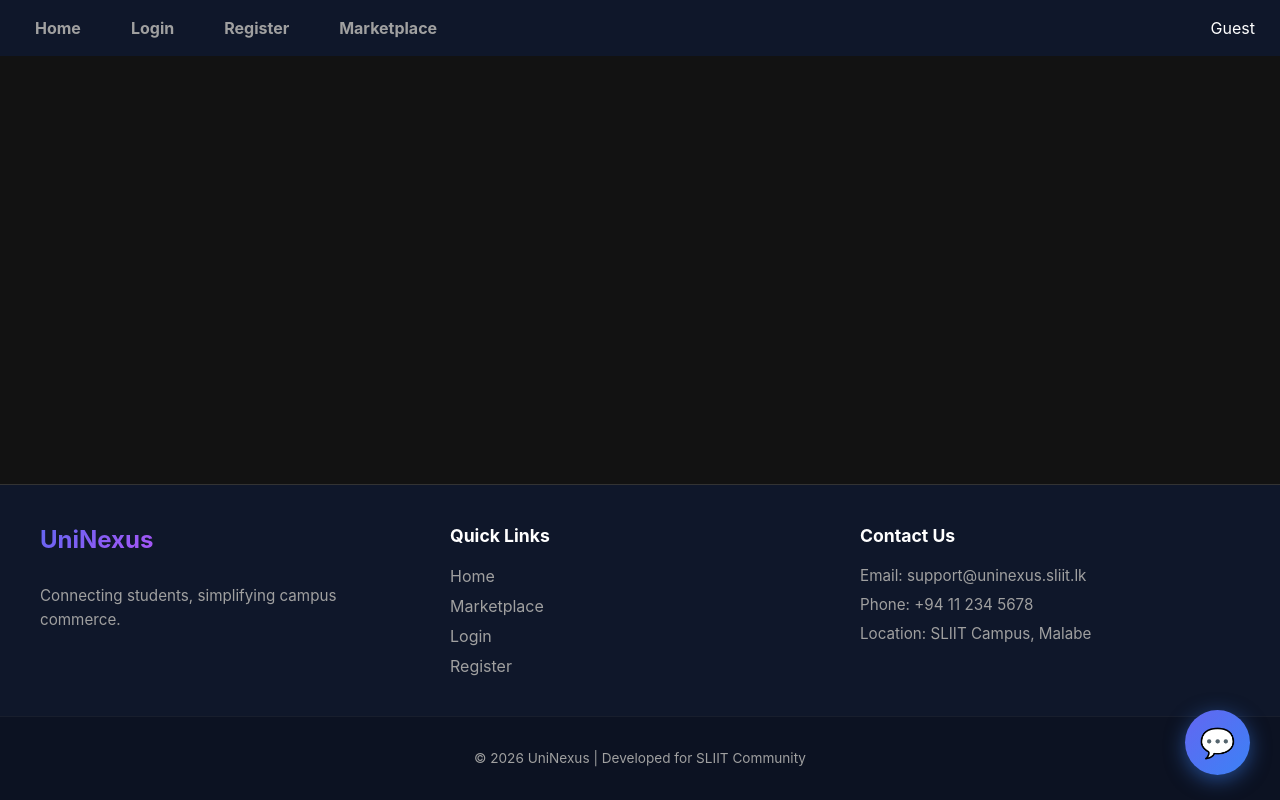
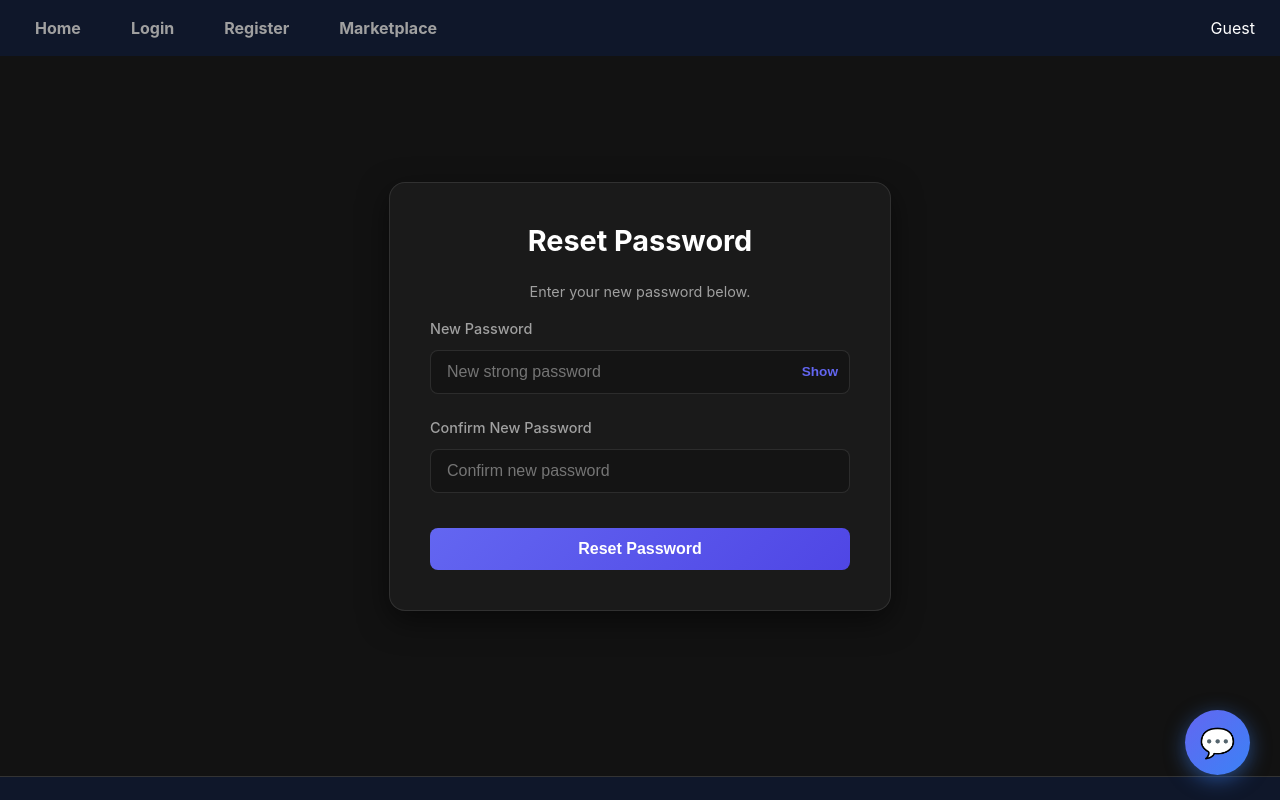
Before and after one commit to NipuniPrabodhya/ITPM-Project, a React (Create React App) app in the folder frontend/: page /reset-password/1 in a window 1280 px wide. Shown: the top 800 px of the page. Built offline with nearby package versions, Linux system fonts and the light colour scheme.

Commit message:
Implement a forgot password method

```diff
--- a/frontend/src/App.js
+++ b/frontend/src/App.js
@@ -11,6 +11,8 @@ import AddProduct from "./pages/AddProduct";
 import EditProduct from "./pages/EditProduct";
 import Cart from "./pages/Cart";
 import ProductDetails from "./pages/ProductDetails";
+import ForgotPassword from "./pages/ForgotPassword";
+import ResetPassword from "./pages/ResetPassword";
 import Chatbot from "./components/Chatbot";
 import Footer from "./components/Footer";
 import Toast from "./components/Toast";
@@ -96,6 +98,8 @@ export default function App() {
                   <Route path="/edit-product/:id" element={<EditProduct user={user} />} />
                   <Route path="/cart" element={<Cart user={user} />} />
                   <Route path="/product/:id" element={<ProductDetails user={user} />} />
+                  <Route path="/forgot-password" element={<ForgotPassword />} />
+                  <Route path="/reset-password/:token" element={<ResetPassword />} />
                 </Routes>
               )}
               {isInitializing && <p style={{ textAlign: "center", marginTop: "100px", color: "white" }}>Initializing system...</p>}
--- /dev/null
+++ b/frontend/src/pages/ForgotPassword.js
@@ -0,0 +1,84 @@
+import { useState } from "react";
+import { Link } from "react-router-dom";
+import { useNotification } from "../App";
+import { authAPI } from "../services/api";
+
+export default function ForgotPassword() {
+  const { showToast } = useNotification();
+  const [email, setEmail] = useState("");
+  const [loading, setLoading] = useState(false);
+  const [error, setError] = useState("");
+  const [sent, setSent] = useState(false);
+
+  const handleSubmit = async (e) => {
+    e.preventDefault();
+    if (!email) return setError("Please enter your email");
+    if (!email.endsWith("@my.sliit.lk")) return setError("Please use your student email (@my.sliit.lk)");
+
+    setLoading(true);
+    setError("");
+
+    try {
+      const response = await authAPI.forgotPassword(email);
+      showToast("Reset link generated!", "success");
+      setSent(true);
+      // In this demo, we'll show the token since we don't have real email
+      console.log("Reset Token:", response.data.token);
+    } catch (err) {
+      setError(err.response?.data?.message || "Something went wrong. Try again.");
+    } finally {
+      setLoading(false);
+    }
+  };
+
+  return (
+    <div className="auth-wrapper">
+      <div className="auth-container">
+        <h2 className="auth-title">Forgot Password</h2>
+        <p style={{ color: "var(--text-secondary)", textAlign: "center", marginBottom: "20px", fontSize: "0.9rem" }}>
+          Enter your student email and we'll send you instructions to reset your password.
+        </p>
+
+        {error && <p style={{ color: "var(--error-color)", textAlign: "center", marginBottom: "15px", fontSize: "0.9rem" }}>{error}</p>}
+
+        {!sent ? (
+          <form onSubmit={handleSubmit}>
+            <div className="form-group">
+              <label className="form-label">Student Email</label>
+              <input
+                className="form-input"
+                placeholder="itXXXX@my.sliit.lk"
+                value={email}
+                onChange={e => {setEmail(e.target.value); setError("");}}
+              />
+            </div>
+
+            <button
+              type="submit"
+              className="btn-primary"
+              style={{ width: "100%", padding: "12px", marginTop: "10px" }}
+              disabled={loading}
+            >
+              {loading ? "Processing..." : "Send Reset Link"}
+            </button>
+          </form>
+        ) : (
+          <div style={{ textAlign: "center", padding: "20px" }}>
+            <div style={{ fontSize: "3rem", marginBottom: "10px" }}>📩</div>
+            <h3 style={{ color: "var(--success-color)", marginBottom: "10px" }}>Check Your Email</h3>
+            <p style={{ color: "var(--text-secondary)", fontSize: "0.9rem" }}>
+              We've sent a password reset link to <strong>{email}</strong>.
+            </p>
+            <p style={{ color: "var(--accent-primary)", fontSize: "0.8rem", marginTop: "15px", fontStyle: "italic" }}>
+              (Note: Since this is a demo, check the browser console for the reset link!)
+            </p>
+          </div>
+        )}
+
+        <div className="auth-footer">
+          Remembered your password? <Link to="/login">Back to Login</Link>
+        </div>
+      </div>
+    </div>
+  );
+}
--- a/frontend/src/pages/Login.js
+++ b/frontend/src/pages/Login.js
@@ -79,6 +79,10 @@ export default function Login({ setUser }) {
           </button>
         </form>
 
+        <div className="auth-footer" style={{ marginTop: "15px" }}>
+          <Link to="/forgot-password" style={{ fontSize: "0.85rem", color: "var(--accent-primary)" }}>Forgot Password?</Link>
+        </div>
+
         <div className="auth-footer">
           Don't have an account? <Link to="/register">Register here</Link>
         </div>
--- /dev/null
+++ b/frontend/src/pages/ResetPassword.js
@@ -0,0 +1,97 @@
+import { useState } from "react";
+import { useParams, useNavigate } from "react-router-dom";
+import { useNotification } from "../App";
+import { authAPI } from "../services/api";
+
+export default function ResetPassword() {
+  const { token } = useParams();
+  const navigate = useNavigate();
+  const { showToast } = useNotification();
+
+  const [password, setPassword] = useState("");
+  const [confirmPassword, setConfirmPassword] = useState("");
+  const [showPassword, setShowPassword] = useState(false);
+  const [loading, setLoading] = useState(false);
+  const [error, setError] = useState("");
+
+  const handleReset = async (e) => {
+    e.preventDefault();
+
+    if (!password || !confirmPassword) return setError("Please fill in all fields");
+    if (password !== confirmPassword) return setError("Passwords do not match");
+
+    // Applying the same password rule as registration
+    if (password.length < 8) return setError("Password must be at least 8 characters");
+    const passwordRegex = /^(?=.*[a-z])(?=.*[A-Z])(?=.*\d)(?=.*[@$!%*?&]).{8,}$/;
+    if (!passwordRegex.test(password))
+      return setError("Password must include lowercase, uppercase, number, and special character");
+
+    setLoading(true);
+    setError("");
+
+    try {
+      await authAPI.resetPassword(token, password);
+      showToast("Password reset successfully! Please login.", "success");
+      navigate("/login");
+    } catch (err) {
+      setError(err.response?.data?.message || "Reset link is invalid or expired.");
+    } finally {
+      setLoading(false);
+    }
+  };
+
+  return (
+    <div className="auth-wrapper">
+      <div className="auth-container">
+        <h2 className="auth-title">Reset Password</h2>
+        <p style={{ color: "var(--text-secondary)", textAlign: "center", marginBottom: "20px", fontSize: "0.9rem" }}>
+          Enter your new password below.
+        </p>
+
+        {error && <p style={{ color: "var(--error-color)", textAlign: "center", marginBottom: "15px", fontSize: "0.9rem" }}>{error}</p>}
+
+        <form onSubmit={handleReset}>
+          <div className="form-group">
+            <label className="form-label">New Password</label>
+            <div className="password-wrapper">
+              <input
+                className="form-input"
+                type={showPassword ? "text" : "password"}
+                placeholder="New strong password"
+                value={password}
+                onChange={e => {setPassword(e.target.value); setError("");}}
+              />
+              <button
+                type="button"
+                className="password-toggle"
+                onClick={() => setShowPassword(!showPassword)}
+              >
+                {showPassword ? "Hide" : "Show"}
+              </button>
+            </div>
+          </div>
+
+          <div className="form-group">
+            <label className="form-label">Confirm New Password</label>
+            <input
+              className="form-input"
+              type="password"
+              placeholder="Confirm new password"
+              value={confirmPassword}
+              onChange={e => {setConfirmPassword(e.target.value); setError("");}}
+            />
+          </div>
+
+          <button
+            type="submit"
+            className="btn-primary"
+            style={{ width: "100%", padding: "12px", marginTop: "10px" }}
+            disabled={loading}
+          >
+            {loading ? "Updating..." : "Reset Password"}
+          </button>
+        </form>
+      </div>
+    </div>
+  );
+}
--- a/frontend/src/services/api.js
+++ b/frontend/src/services/api.js
@@ -24,6 +24,8 @@ export const authAPI = {
     adminUserUpdate: (id, userData) => api.put(`/auth/users/${id}`, userData),
     getUserByUsername: (username) => api.get(`/auth/user/${username}`),
     rateSeller: (username, rating) => api.post(`/auth/rate/${username}`, { rating }),
+    forgotPassword: (email) => api.post('/auth/forgot-password', { email }),
+    resetPassword: (token, password) => api.post(`/auth/reset-password/${token}`, { password }),
 };
 
 export const productAPI = {
```
Also changed, not shown: 2 other files (tests, documents, lock files or other folders).
